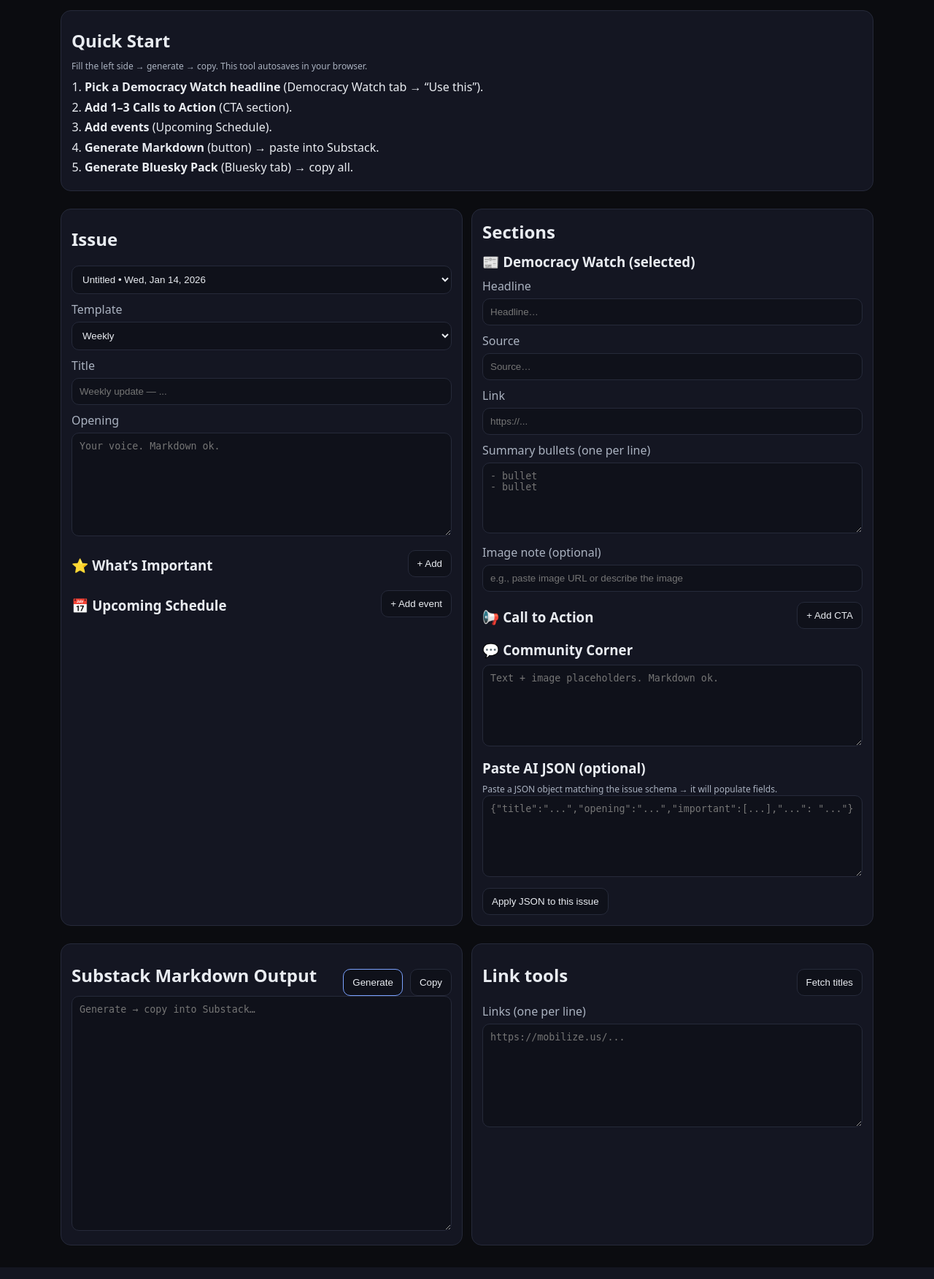
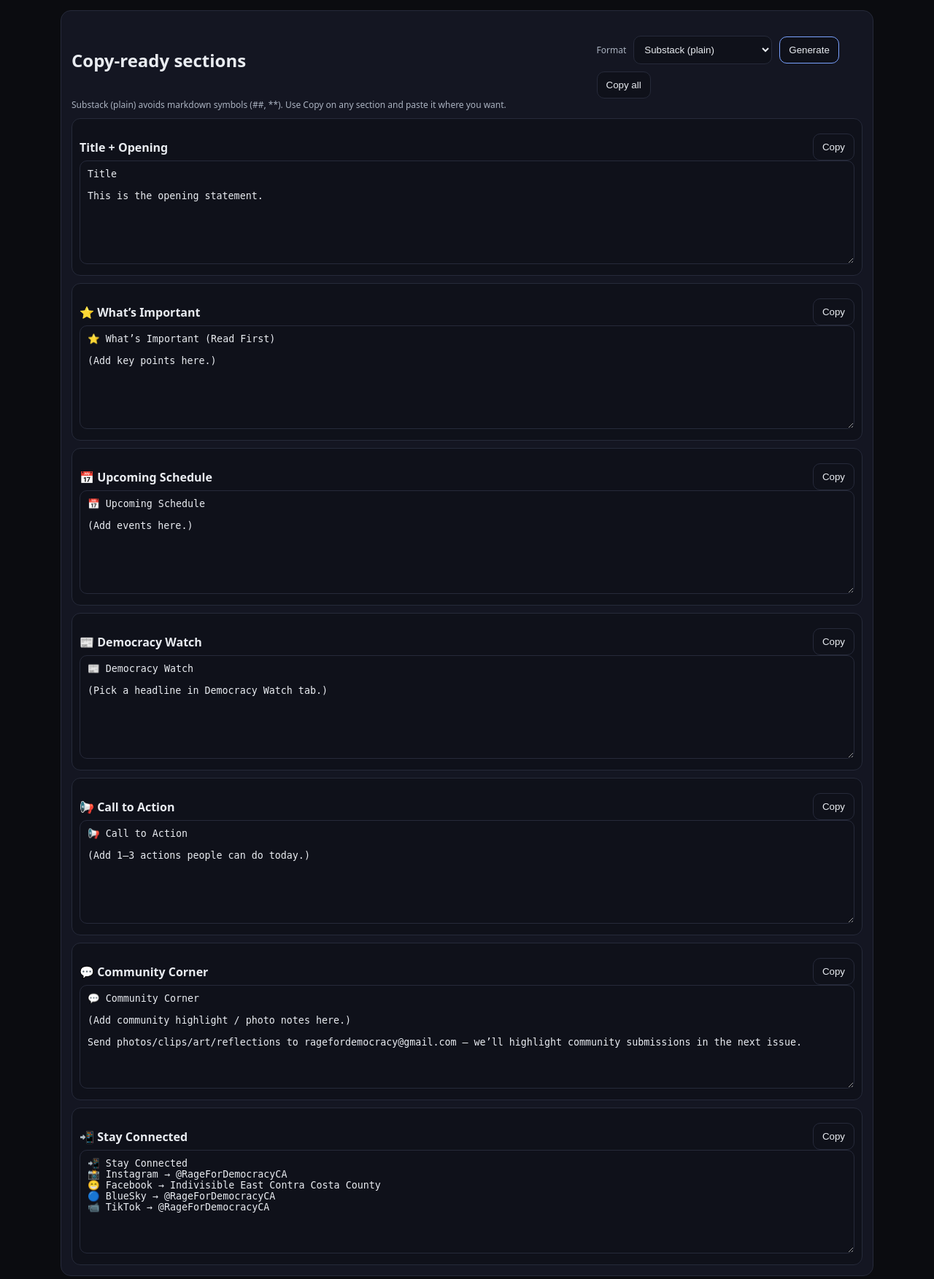
Before and after one commit to xyciasav/post-cockpit, a Flask app: page / in a window 1280 px wide. Shown: the part 176-1929 px from the top of the page at 73% size. Run offline with Flask 3, Linux system fonts and the light colour scheme; some libraries are stand-ins or nearby versions.

Commit message:
adding extras

```diff
--- a/static/app.js
+++ b/static/app.js
@@ -447,7 +447,7 @@ function renderScheduleList(){
       <div class="kv">
         <div>
           <label>Date (YYYY-MM-DD)</label>
-          <input class="sched" data-k="date" data-idx="${idx}" value="${escapeAttr(ev.date||"")}" />
+          <input type="date" class="sched" data-k="date" data-idx="${idx}" value="${escapeAttr(ev.date||"")}" />
         </div>
         <div>
           <label>Name</label>
@@ -514,10 +514,14 @@ function renderCtaList(){
           <label>Action verb</label>
           <input class="cta" data-k="action" data-idx="${idx}" value="${escapeAttr(cta.action||"")}" />
         </div>
-        <div>
-          <label>Deadline</label>
-          <input class="cta" data-k="deadline" data-idx="${idx}" value="${escapeAttr(cta.deadline||"")}" />
-        </div>
+<div>
+  <label>Deadline (date)</label>
+  <input type="date" class="cta" data-k="deadlineDate" data-idx="${idx}" value="${escapeAttr(cta.deadlineDate||"")}" />
+</div>
+<div>
+  <label>Deadline (text)</label>
+  <input class="cta" data-k="deadline" data-idx="${idx}" value="${escapeAttr(cta.deadline||"")}" placeholder="e.g., Tomorrow" />
+</div>
         <div style="flex:2 1 260px">
           <label>One sentence</label>
           <input class="cta" data-k="text" data-idx="${idx}" value="${escapeAttr(cta.text||"")}" />
@@ -547,7 +551,7 @@ function renderCtaList(){
   });
 
   $("addCtaBtn").onclick = () => {
-    cur.callToAction.push({ action:"", text:"", link:"", deadline:"" });
+    cur.callToAction.push({ action:"", text:"", link:"", deadline:"", deadlineDate:"" });
     persistIssues();
     renderCtaList();
   };
@@ -947,6 +951,173 @@ function wireAiPaste(){
     $("aiPaste").value = "";
   };
 }
+function buildSectionBlocks(issue, mode){
+  const social = issue.social || settings.social;
+  const dw = issue.democracyWatch || {};
+  const blocks = [];
+
+  const fmtDeadline = (cta) => {
+    if (cta.deadlineDate) return prettyDate(cta.deadlineDate);
+    if (cta.deadline) return cta.deadline; // existing text field (e.g., "Tomorrow")
+    return "";
+  };
+
+  if (mode === "substack") {
+    // Title + Opening
+    blocks.push({
+      key: "title_opening",
+      label: "Title + Opening",
+      text: [
+        (issue.title || "Title"),
+        "",
+        (issue.opening || "This is the opening statement.").trim()
+      ].join("\n")
+    });
+
+    // Important
+    blocks.push({
+      key: "important",
+      label: "⭐ What’s Important",
+      text: [
+        "⭐ What’s Important (Read First)",
+        "",
+        ...(issue.important?.length
+          ? issue.important.filter(x=>String(x||"").trim()).map((x,i)=>`${i+1}) ${String(x).trim()}`)
+          : ["(Add key points here.)"])
+      ].join("\n")
+    });
+
+    // Schedule
+    const schedLines = ["📅 Upcoming Schedule", ""];
+    if (issue.schedule?.length) {
+      issue.schedule.forEach(ev => {
+        const d = ev.date ? prettyDate(ev.date) : "Date TBD";
+        schedLines.push(`${d} — ${ev.name || "Event"}`);
+        if (ev.location) schedLines.push(`📍 ${ev.location}`);
+        if (ev.time)     schedLines.push(`🕔 ${ev.time}`);
+        if (ev.focus)    schedLines.push(`🎯 ${ev.focus}`);
+        if (ev.link)     schedLines.push(`👉 ${ev.link}`);
+        schedLines.push(""); // blank line between events
+      });
+    } else {
+      schedLines.push("(Add events here.)");
+    }
+    blocks.push({ key: "schedule", label: "📅 Upcoming Schedule", text: schedLines.join("\n").trim() });
+
+    // Democracy Watch
+    const dwLines = ["📰 Democracy Watch", ""];
+    if (dw.headline || dw.link) {
+      const src = dw.source ? ` (${dw.source})` : "";
+      dwLines.push(`${dw.headline || "Headline"}${src}`);
+      if (dw.link) dwLines.push(`👉 ${dw.link}`);
+      if (dw.summaryBullets?.length) {
+        dwLines.push("");
+        dw.summaryBullets.forEach(b => dwLines.push(`• ${b}`));
+      }
+      if (dw.imageNote) {
+        dwLines.push("");
+        dwLines.push(`(Image note: ${dw.imageNote})`);
+      }
+    } else {
+      dwLines.push("(Pick a headline in Democracy Watch tab.)");
+    }
+    blocks.push({ key: "dw", label: "📰 Democracy Watch", text: dwLines.join("\n") });
+
+    // Call to Action
+    const ctaLines = ["📢 Call to Action", ""];
+    if (issue.callToAction?.length) {
+      issue.callToAction.forEach(cta => {
+        const dead = fmtDeadline(cta);
+        const head = cta.action ? `${cta.action}:` : "Action:";
+        ctaLines.push(`• ${head} ${(cta.text || "").trim()}`.trim());
+        if (cta.link) ctaLines.push(`👉 ${cta.link}`);
+        if (dead) ctaLines.push(`Deadline: ${dead}`);
+        ctaLines.push("");
+      });
+    } else {
+      ctaLines.push("(Add 1–3 actions people can do today.)");
+    }
+    blocks.push({ key: "cta", label: "📢 Call to Action", text: ctaLines.join("\n").trim() });
+
+    // Community Corner
+    blocks.push({
+      key: "community",
+      label: "💬 Community Corner",
+      text: [
+        "💬 Community Corner",
+        "",
+        (issue.communityCorner || "(Add community highlight / photo notes here.)").trim(),
+        "",
+        "Send photos/clips/art/reflections to ragefordemocracy@gmail.com — we’ll highlight community submissions in the next issue."
+      ].join("\n")
+    });
+
+    // Social
+    blocks.push({
+      key: "social",
+      label: "📲 Stay Connected",
+      text: [
+        "📲 Stay Connected",
+        "",
+        `📸 Instagram → ${social.instagram || ""}`,
+        `😁 Facebook → ${social.facebook || ""}`,
+        `🔵 BlueSky → ${social.bluesky || ""}`,
+        `📹 TikTok → ${social.tiktok || ""}`,
+        social.discord ? `💬 Discord → ${social.discord}` : ""
+      ].filter(Boolean).join("\n")
+    });
+
+    return blocks;
+  }
+
+  // Markdown mode (kept for other uses)
+  blocks.push({
+    key: "markdown_full",
+    label: "Full Markdown",
+    text: buildMarkdown(issue)
+  });
+  return blocks;
+}
+
+function renderSectionOutputs(){
+  const mode = $("outputMode")?.value || "substack";
+  const blocks = buildSectionBlocks(getActiveIssue(), mode);
+
+  const wrap = $("sectionOutputs");
+  wrap.innerHTML = "";
+
+  blocks.forEach(b => {
+    const div = document.createElement("div");
+    div.className = "item";
+    div.innerHTML = `
+      <div class="row between">
+        <b>${escapeHtml(b.label)}</b>
+        <button class="copySectionBtn">Copy</button>
+      </div>
+      <textarea rows="8" class="sectionText"></textarea>
+    `;
+    const ta = div.querySelector(".sectionText");
+    ta.value = b.text;
+    div.querySelector(".copySectionBtn").onclick = () => copyToClipboard(ta.value);
+    wrap.appendChild(div);
+  });
+
+  // Store for Copy All
+  window.__lastSectionBlocks = blocks;
+}
+
+function wireSectionOutputs(){
+  $("genSectionsBtn").onclick = renderSectionOutputs;
+
+  $("copyAllSectionsBtn").onclick = () => {
+    const blocks = window.__lastSectionBlocks || buildSectionBlocks(getActiveIssue(), $("outputMode").value);
+    const joined = blocks.map(b => b.text).join("\n\n---\n\n");
+    copyToClipboard(joined);
+  };
+
+  $("outputMode").onchange = () => renderSectionOutputs();
+}
+
 
 // -----------------------------
 // Wire top buttons
@@ -992,4 +1163,7 @@ function init(){
   $("issueSelect").dispatchEvent(new Event("change"));
 }
 
+wireSectionOutputs();
+renderSectionOutputs(); // auto-generate on load
+
 init();
--- a/templates/index.html
+++ b/templates/index.html
@@ -34,14 +34,27 @@
 
     <!-- Issue Builder -->
     <section id="issue" class="panel active">
-          <div class="card">
-    <div class="row between">
-      <div>
-        <h2>Quick Start</h2>
-        <div class="muted small">Fill the left side → generate → copy. This tool autosaves in your browser.</div>
-      </div>
-      <div id="statusPills" class="pills"></div>
+<div class="card">
+  <div class="row between">
+    <h2>Copy-ready sections</h2>
+    <div class="row">
+      <label class="muted small" style="margin:0;">Format</label>
+      <select id="outputMode" style="max-width:190px;">
+        <option value="substack" selected>Substack (plain)</option>
+        <option value="markdown">Markdown</option>
+      </select>
+      <button id="genSectionsBtn" class="primary">Generate</button>
+      <button id="copyAllSectionsBtn">Copy all</button>
     </div>
+  </div>
+
+  <div class="muted small">
+    Substack (plain) avoids markdown symbols (##, **). Use Copy on any section and paste it where you want.
+  </div>
+
+  <div id="sectionOutputs" class="stack" style="margin-top:10px;"></div>
+</div>
+
 
     <ol class="qs">
       <li><b>Pick a Democracy Watch headline</b> (Democracy Watch tab → “Use this”).</li>
```
